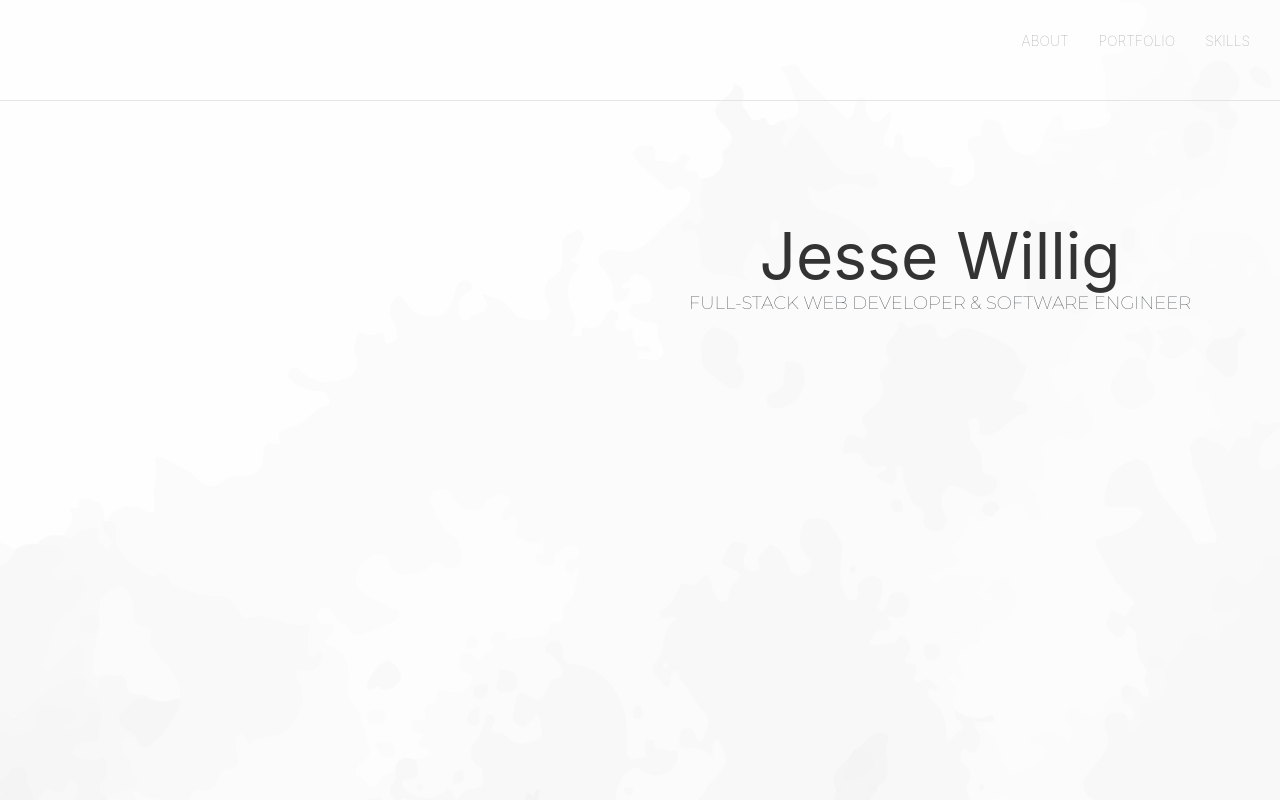
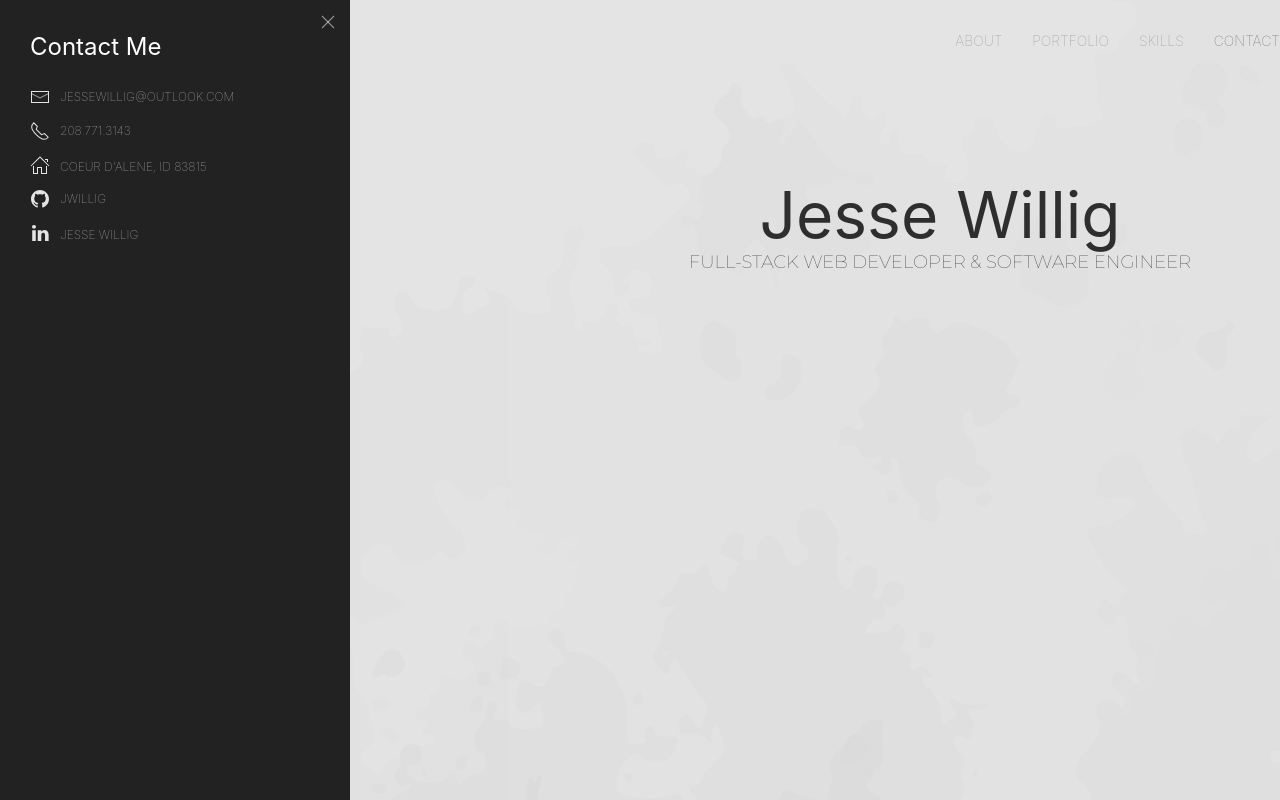
Before and after one commit to jessewillig/v2-react-portfolio, a React (Create React App) app: page / in a window 1280 px wide. Both pictures are taken after a click on the link "CONTACT". Shown: the top 800 px of the page. Built offline with nearby package versions, Linux system fonts and the light colour scheme.

Commit message:
small syntax changes to get contact working

```diff
--- a/src/App.js
+++ b/src/App.js
@@ -4,6 +4,7 @@ import "./index.css";
 import About from "./pages/About";
 import Portfolio from "./pages/Portfolio";
 import Skills from "./pages/Skills";
+import Contact from "./components/Contact";
 import Footer from "./components/Footer";
 import MobileNav from "./components/Nav/MobileNav";
 
@@ -15,6 +16,7 @@ function App() {
       <Route path="/portfolio" component={Portfolio} />
       <Route exact path="/skills" component={Skills} />
       <MobileNav />
+      <Contact />
       <Footer />
     </Router>
   )
--- a/src/components/Contact/index.js
+++ b/src/components/Contact/index.js
@@ -26,7 +26,7 @@ function Contact() {
                         <a uk-icon="icon: github" href="https://github.com/jessewillig"
                             className="contact-icon contact-link-icon" target="_blank"></a>
                         <a className="contact-link contact-li uk-text-middle" href="https://github.com/jessewillig"
-                            target="_blank">jwillig-alt</a>
+                            target="_blank">jwillig</a>
                     </li>
                     <li>
                         <a uk-icon="icon: linkedin" href="https://www.linkedin.com/in/jessewillig/"
--- a/src/pages/About.js
+++ b/src/pages/About.js
@@ -3,7 +3,6 @@
 import React from 'react';
 import Nav from "../components/Nav"
 import HomeHeader from "../components/HomeHeader";
-import Header from "../components/Header";
 import AboutSection from "../components/AboutSection";
 import BackgroundImage from "../components/BackgroundImage";
 import imageUrl from "../images/backgroundImage.jpg";
@@ -13,7 +12,6 @@ function About () {
         <div>
             <BackgroundImage image={imageUrl}>
                 <Nav />
-                <Header />
                 <HomeHeader />
                 <AboutSection />
             </BackgroundImage>
```
Also changed, not shown: src/utils/portfolio.js (+10 -10 lines), src/images/portfolio/cure.png (renamed from src/images/portfolio/cure1.png), src/images/portfolio/project1.png (deleted).
